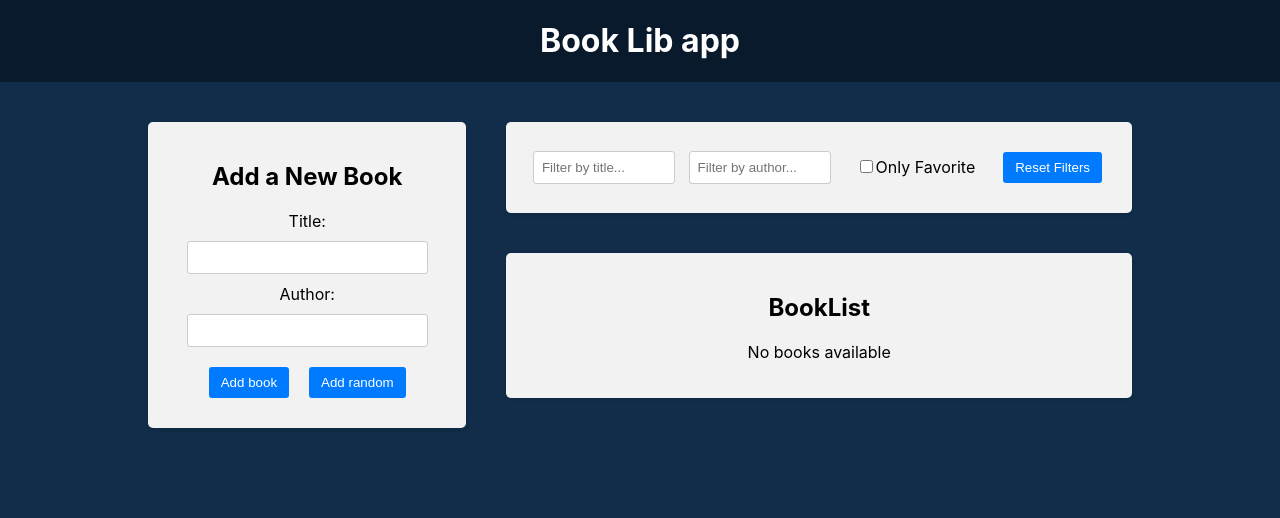
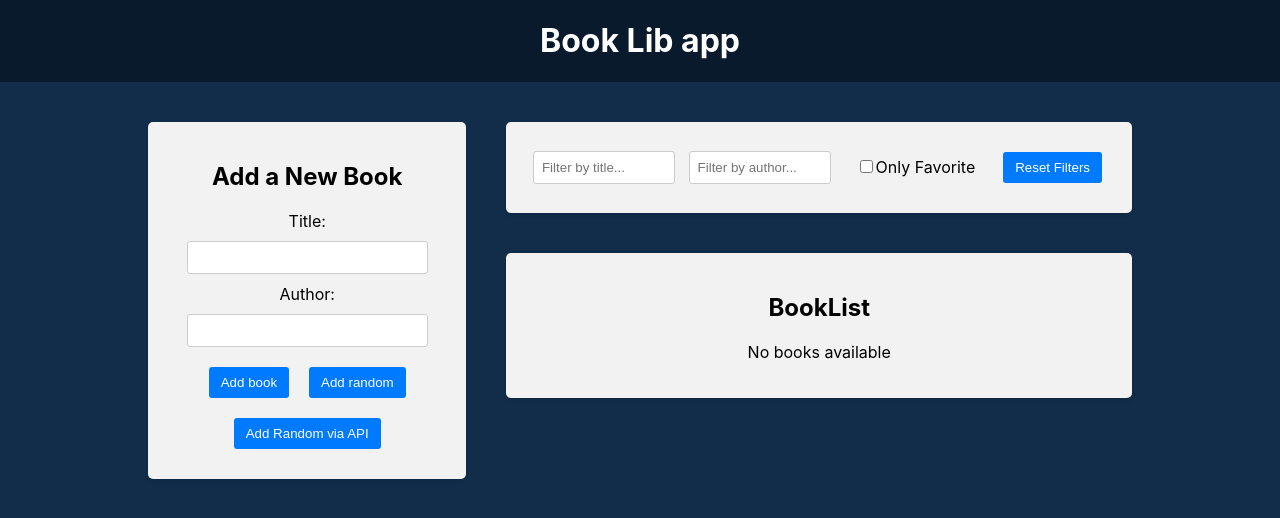
Before and after one commit to KKRuslan/book-app, a React (Create React App) app in the folder frontend/: page / in a window 1280 px wide. Shown: the top 518 px of the page. Built offline with nearby package versions, Linux system fonts and the light colour scheme.

Commit message:
add random book via API

```diff
--- a/frontend/package.json
+++ b/frontend/package.json
@@ -7,6 +7,7 @@
     "@testing-library/jest-dom": "^5.17.0",
     "@testing-library/react": "^13.4.0",
     "@testing-library/user-event": "^13.5.0",
+    "axios": "^1.7.2",
     "react": "^18.3.1",
     "react-dom": "^18.3.1",
     "react-icons": "^5.2.1",
--- a/frontend/src/components/BookForm/BookForm.js
+++ b/frontend/src/components/BookForm/BookForm.js
@@ -1,5 +1,6 @@
 import { useDispatch } from 'react-redux'
 import { useState } from 'react'
+import axios from 'axios'
 import { addBook } from '../../redux/slices/booksSlice'
 import createBookWithId from '../../utils/createBookWithId'
 import booksData from '../../data/book.json'
@@ -23,6 +24,17 @@
       dispatch(addBook(createBookWithId({ title, author })))
       setTitle('')
       setAuthor('')
+    }
+  }
+
+  const handleAddRandomBookViaApi = async () => {
+    try {
+      const res = await axios.get('http://localhost:4000/random-book')
+      if (res.data && res.data.title && res.data.author) {
+        dispatch(addBook(createBookWithId(res.data)))
+      }
+    } catch (error) {
+      console.log('eror fetching random book')
     }
   }
 
@@ -52,6 +64,9 @@
         <button type="button" onClick={handleAddRandomBook}>
           Add random
         </button>
+        <button type="button" onClick={handleAddRandomBookViaApi}>
+          Add Random via API
+        </button>
       </form>
     </div>
   )
```
Also changed, not shown: 1 other file (tests, documents, lock files or other folders).
